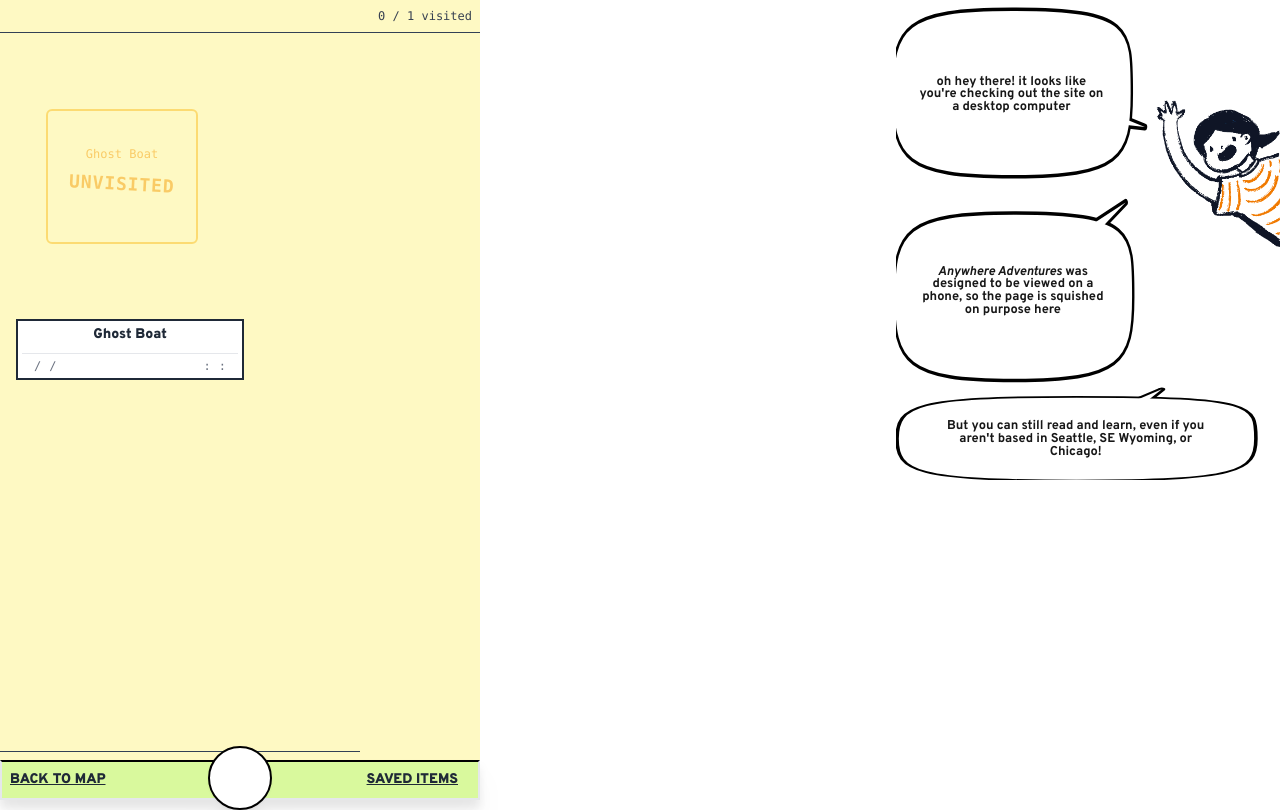
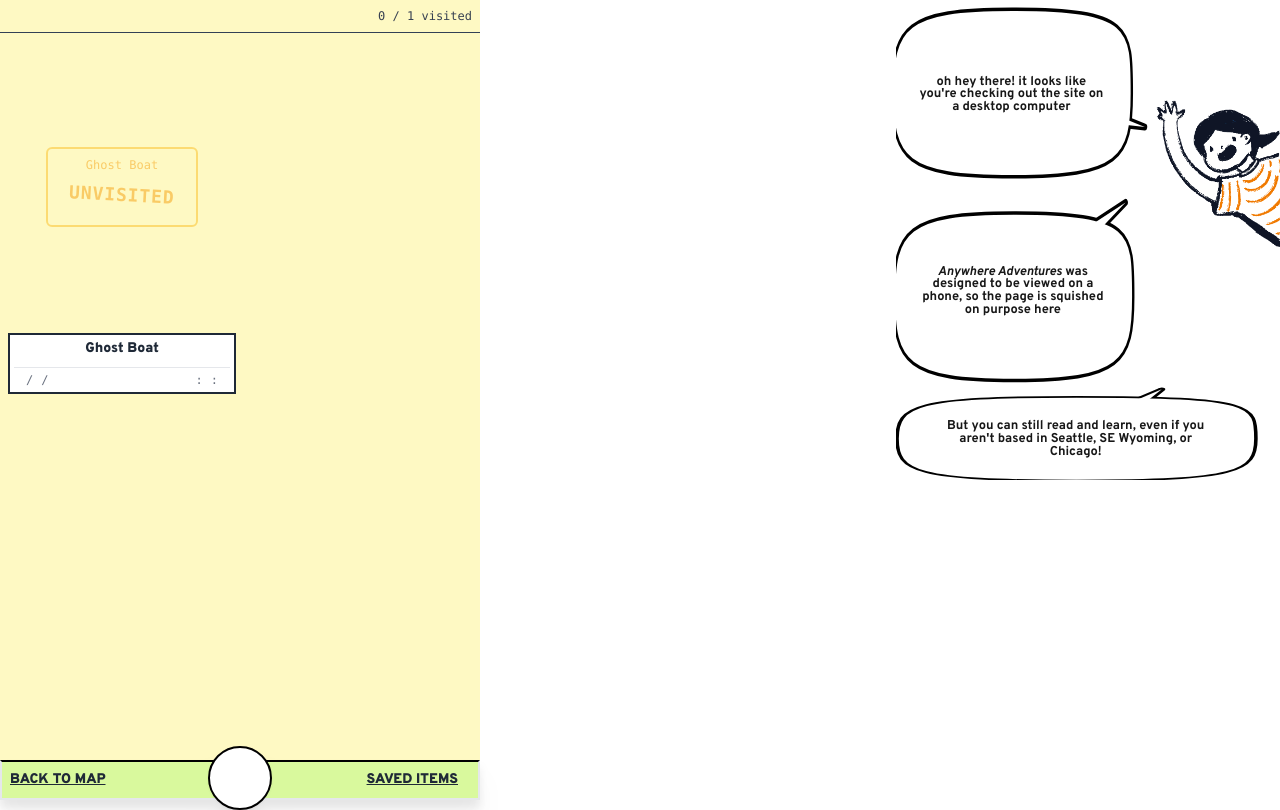
Before and after one commit to livcheerful/anywhereadventures, a Next.js app: page /journal in a window 1280 px wide. Built offline with nearby package versions, Linux system fonts and the light colour scheme.

Commit message:
journal height

```diff
--- a/src/app/components/JournalLog.js
+++ b/src/app/components/JournalLog.js
@@ -6,13 +6,13 @@ export default function JournalLog({ mdx }) {
   const router = useRouter();
   const page = getPage(slug);
   const visitedDate = new Date(page?.date);
-  if (visited) console.log(visitedDate.getMonth() + 1);
   return (
-    <div className="flex flex-col items-center justify-around w-full h-full ">
+    <div className="flex flex-col items-center justify-between w-full h-full">
       {/* Show the image */}
       {visited ? (
-        <div className="relative flex flex-col font-mono text-xs  w-2/3 h-full justify-center">
-          <img src={getPage(slug).image} />
+        <div className="relative font-mono text-xs justify-center grow">
+          <div className="w-fit h-10 relative">
+            <img className="h-full w-fit" src={getPage(slug).image} />
             <div className="absolute top-1/3 -left-16 mix-blend-hard-light rotate-12 opacity-20">
               <img className="w-36 h-fit" src="/seattle-general-2.svg" />
             </div>
@@ -25,10 +25,11 @@ export default function JournalLog({ mdx }) {
               src="/tape1.png"
             ></img>
           </div>
+        </div>
       ) : (
         // Show image placeholder
-        <div className="h-full w-full flex flex-col items-center justify-center">
-          <div className="flex flex-col font-mono text-xs text-gray-800 select-none opacity-50 w-2/3 h-1/2 border-2 border-amber-400 rounded-md items-center justify-center gap-2 p-2">
+        <div className="shrink-0 grow w-full flex flex-col items-center justify-center">
+          <div className="flex flex-col font-mono text-xs text-gray-800 select-none opacity-50 w-2/3 h-fit border-2 border-amber-400 rounded-md items-center justify-center gap-2 p-2">
             <div className=" text-amber-500 text-center">{mdx.title}</div>
             <div className=" text-amber-500 uppercase text-lg rotate-3 font-bold tracking-wider">
               Unvisited
@@ -41,12 +42,12 @@ export default function JournalLog({ mdx }) {
       )}
 
       <button
-        className="w-full"
+        className="w-full h-fit shrink-0 "
         onClick={() => {
           router.push(`/${mdx.slug}`);
         }}
       >
-        <div className="m-2 w-full bg-white shrink-0 border-2 p-1  border-gray-800 flex flex-col gap-1">
+        <div className="w-full bg-white shrink-0 border-2 p-1  border-gray-800 flex flex-col gap-1">
           <div className="text-center font-black text-gray-800 text-sm ">
             {mdx.locationTitle || mdx.title}
           </div>
--- a/src/app/components/JournalPage.js
+++ b/src/app/components/JournalPage.js
@@ -32,20 +32,23 @@ export default function JournalPage({
       <hr className="w-full border-slate-700 "></hr>
       <div className="h-full grow p-2 w-full grid grid-cols-2 grid-rows-2 gap-2">
         {locations.map((locMdx, i) => {
-          return <JournalLog key={i} mdx={locMdx} />;
+          return (
+            <div
+              key={i}
+              className="w-full h-full overflow-clip grow-0"
+              style={{
+                gridRowStart: Math.floor(i / 2) + 1,
+                gridColumnStart: (i % 2) + 1,
+                gridColumnEnd: `span 1`,
+                gridRowEnd: `span 1`,
+              }}
+            >
+              <JournalLog key={i} mdx={locMdx} />
+            </div>
+          );
         })}
       </div>
-      <div className="w-full ">
-        <hr className="w-3/4 border-slate-700 "></hr>
-      </div>
-      <div className="flex shrink-0 flex-row justify-between p-4 w-full font-mono text-xs text-gray-800">
-        <div className="flex flex-row gap-2 select-none">
-          <div className="font-bold">{pageNumber}</div>
-          <div>|</div>
-          <div className="">Anywhere Adventures</div>
-        </div>
-        <div className="select-none">with the Library of Congress</div>
-      </div>
+      <div className="h-10"></div>
     </div>
   );
 }
--- a/src/app/components/SingleStoryPage.js
+++ b/src/app/components/SingleStoryPage.js
@@ -14,10 +14,7 @@ import * as storageHelpers from "../lib/storageHelpers";
 
 function Button(label, enabled, action) {
   const classList = [
-    "border-gray-900",
     "border-2",
-    "text-black",
-    "bg-amber-100",
     "px-4",
     "py-2",
     "font-black",
@@ -29,8 +26,9 @@ function Button(label, enabled, action) {
   ];
 
   if (!enabled) {
-    classList.push(["bg-gray-100", "text-gray-700", "border-gray-700"]);
+    classList.push(...["bg-gray-100/70", "text-gray-400", "border-gray-300"]);
   } else {
+    classList.push(...["bg-amber-300", "text-gray-800", "border-gray-900"]);
   }
 
   return (
@@ -142,13 +140,12 @@ export default function SingleStoryPage({
           visited={storageHelpers.hasLocationBeenVisited(slug)}
         />
       </div>
-      <div className="flex justify-between">
+
+      <hr className="border-amber-500"></hr>
+      <div className="flex justify-between py-4 bg-amber-100">
         {Button("PREVIOUS STORY", hasPrevious, goToPrevious)}
         {Button("NEXT STORY", hasNext, goToNext)}
       </div>
-      {contentIndex < contentArray.length - 1 && (
-        <hr className="py-4 " style={{ color: "#FF2244" }}></hr>
-      )}
     </div>
   );
 }
--- a/src/app/components/mdx/LOCItem.js
+++ b/src/app/components/mdx/LOCItem.js
@@ -36,7 +36,7 @@ export default function LOCItem({ image, linkOut, caption, allowSave, alt }) {
       <div className="absolute right-2 top-0 flex flex-row gap-2">
         {linkOut && (
           <a href={linkOut} target="_blank" rel="noopener noreferrer">
-            <button className=" relative cursor-pointer  bg-emerald-800 p-2 -top-1 drop-shadow-2xl font-bold text-white underline decoration-white rounded-b-lg">
+            <button className=" relative cursor-pointer font-mono bg-emerald-800 p-2 -top-1 drop-shadow-2xl font-bold text-white underline decoration-white rounded-b-lg text-sm">
               source
             </button>
           </a>
--- a/src/app/journal/page.js
+++ b/src/app/journal/page.js
@@ -108,9 +108,6 @@ export default function Page() {
     }
     return gatheredCategoriesMap;
   }
-  const homeLocation = getHomeLocation();
-
-  const values = new Array(categories.values());
 
   return (
     <div className="h-dvh md:w-limiter bg-white overflow-y-hidden">
```
Lines whose indentation alone changed are shown as unchanged.
